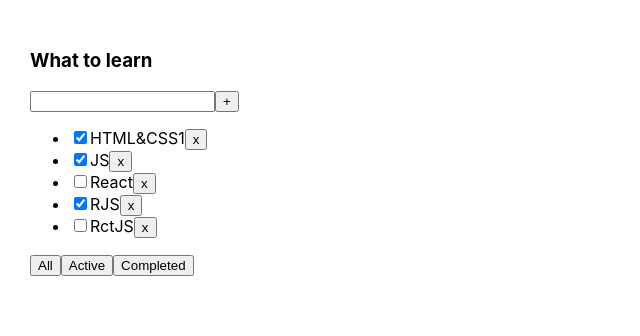
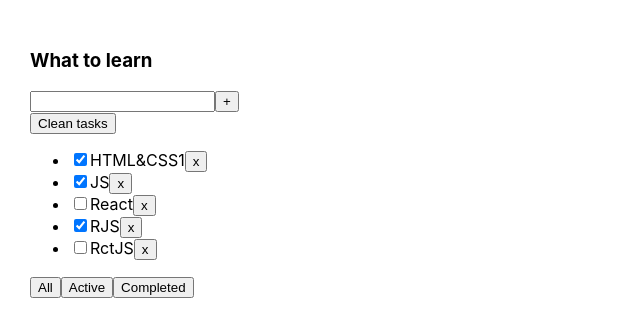
Before and after one commit to kroxaGAN/1-todolistNovember, a React (Create React App) app: page / in a window 1280 px wide. Shown: the top 336 px of the page, without its empty margins (0-640 px from the left). Built offline with nearby package versions, Linux system fonts and the light colour scheme.

Commit message:
finish monday 2, add button to clen all task and restore them

```diff
--- a/src/App.tsx
+++ b/src/App.tsx
@@ -12,29 +12,37 @@
         {id: 4, title: "RJS", isDone: true},
         {id: 5, title: "RctJS", isDone: false}
     ])
-    const [filter,setFilter]=useState<FilterType>('all')
-
+    const [emptyTasks,setEmptyTasks]=useState<TaskType[]>([])
+    const [nameButton,setNameButton]=useState<'Clean'|'Update'>('Clean')
     const removeTask=(taskId:number)=>{
         setTasks(tasks.filter((el)=>el.id!==taskId))
     }
-    const filteredTasks=(value:FilterType)=>{
-        setFilter(value)
+    const cleanTasks=()=>{
+        setNameButton("Update")
+        setEmptyTasks(tasks)
+        setTasks(emptyTasks)
     }
-    let filterTasks=tasks
-    if (filter === 'active'){
-        filterTasks=tasks.filter(el=>!el.isDone)
-    }
-    if (filter === 'completed'){
-        filterTasks=tasks.filter(el=>el.isDone)
-    }
+    // const [filter,setFilter]=useState<FilterType>('all')
+    // const filteredTasks=(value:FilterType)=>{
+    //     setFilter(value)
+    // }
+    // let filterTasks=tasks
+    // if (filter === 'active'){
+    //     filterTasks=tasks.filter(el=>!el.isDone)
+    // }
+    // if (filter === 'completed'){
+    //     filterTasks=tasks.filter(el=>el.isDone)
+    // }
 
     return (
         <div className="App">
             <Todolist
                 title={"What to learn"}
-                tasks={filterTasks}
+                tasks={tasks}
                 removeTask={removeTask}
-                filteredTasks={filteredTasks}
+                // filteredTasks={filteredTasks}
+                cleanTasks={cleanTasks}
+                nameButton={nameButton}
             />
         </div>
     );
--- a/src/Todolist.tsx
+++ b/src/Todolist.tsx
@@ -1,4 +1,4 @@
-import React from "react";
+import React, {useState} from "react";
 import {FilterType} from "./App";
 
 export type TaskType = {
@@ -11,18 +11,36 @@
     title: string,
     tasks: TaskType[],
     removeTask:(taskId:number)=>void
-    filteredTasks:(value:FilterType)=>void
+    // filteredTasks:(value:FilterType)=>void
+    cleanTasks:()=>void
+    nameButton:string
 }
 
 
 export const Todolist = (props: TodolistType) => {
-    const {title, tasks,removeTask,filteredTasks} = props
+    const {title, tasks,removeTask,cleanTasks, nameButton} = props
+
+    const [filter,setFilter]=useState<FilterType>('all')
+    const filteredTasks=(value:FilterType)=>{
+        setFilter(value)
+    }
+    let filterTasks=tasks
+    if (filter === 'active'){
+        filterTasks=tasks.filter(el=>!el.isDone)
+    }
+    if (filter === 'completed'){
+        filterTasks=tasks.filter(el=>el.isDone)
+    }
+
 
     const delButtonHandler=(taskId:number)=>{
         removeTask(taskId)
     }
     const filterButtonClick=(filterValue:FilterType)=>{
         filteredTasks(filterValue)
+    }
+    const cleanTasksHandler=()=>{
+        cleanTasks()
     }
 
 
@@ -33,9 +51,10 @@
                 <input/>
                 <button>+</button>
             </div>
+            <button onClick={cleanTasksHandler}>{`${nameButton} tasks`}</button>
             <ul>
                 {
-                    tasks.map((el) => {
+                    filterTasks.map((el) => {
                         return (
                             <li key={el.id}>
                                 <input type="checkbox"
```
